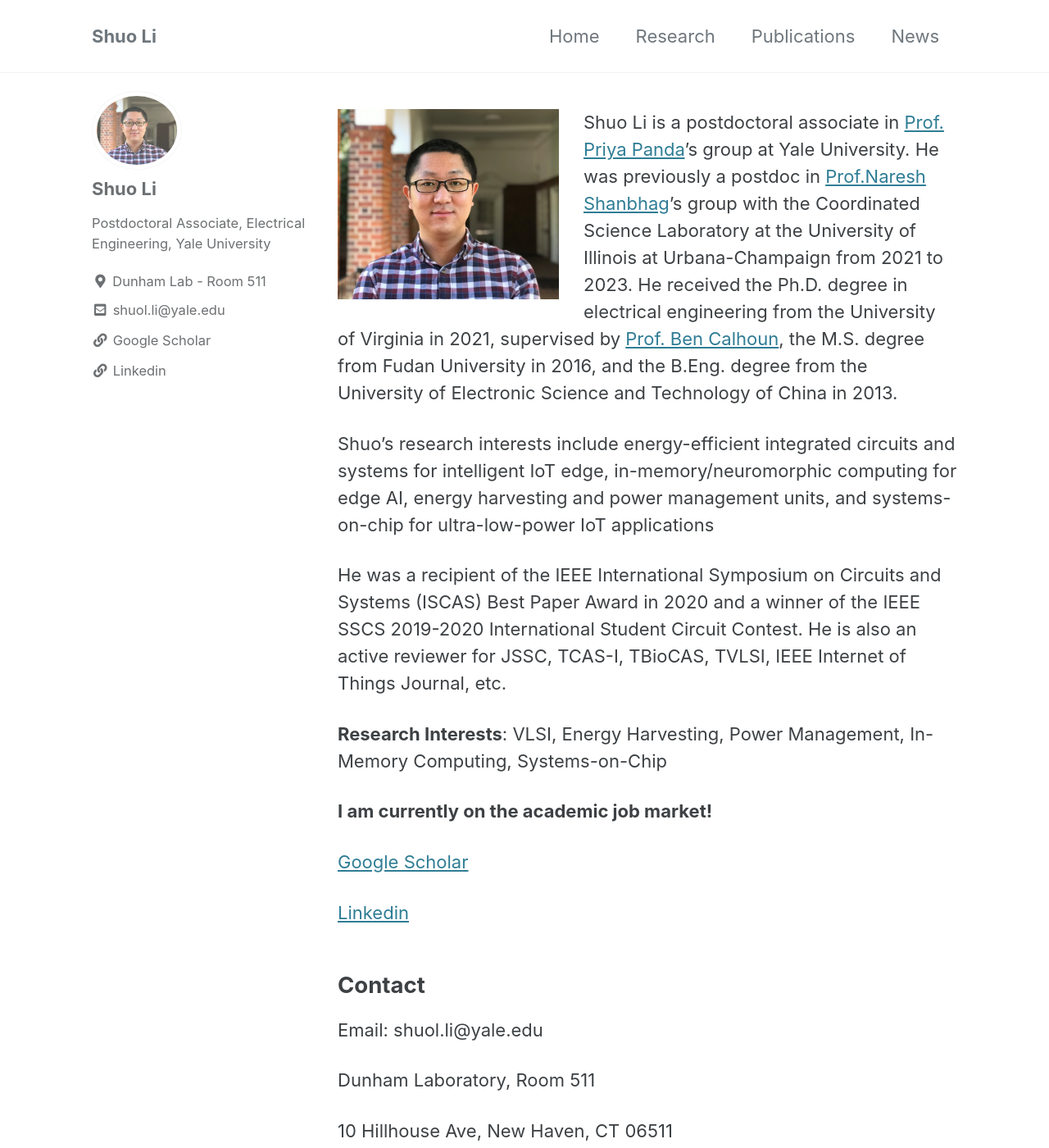
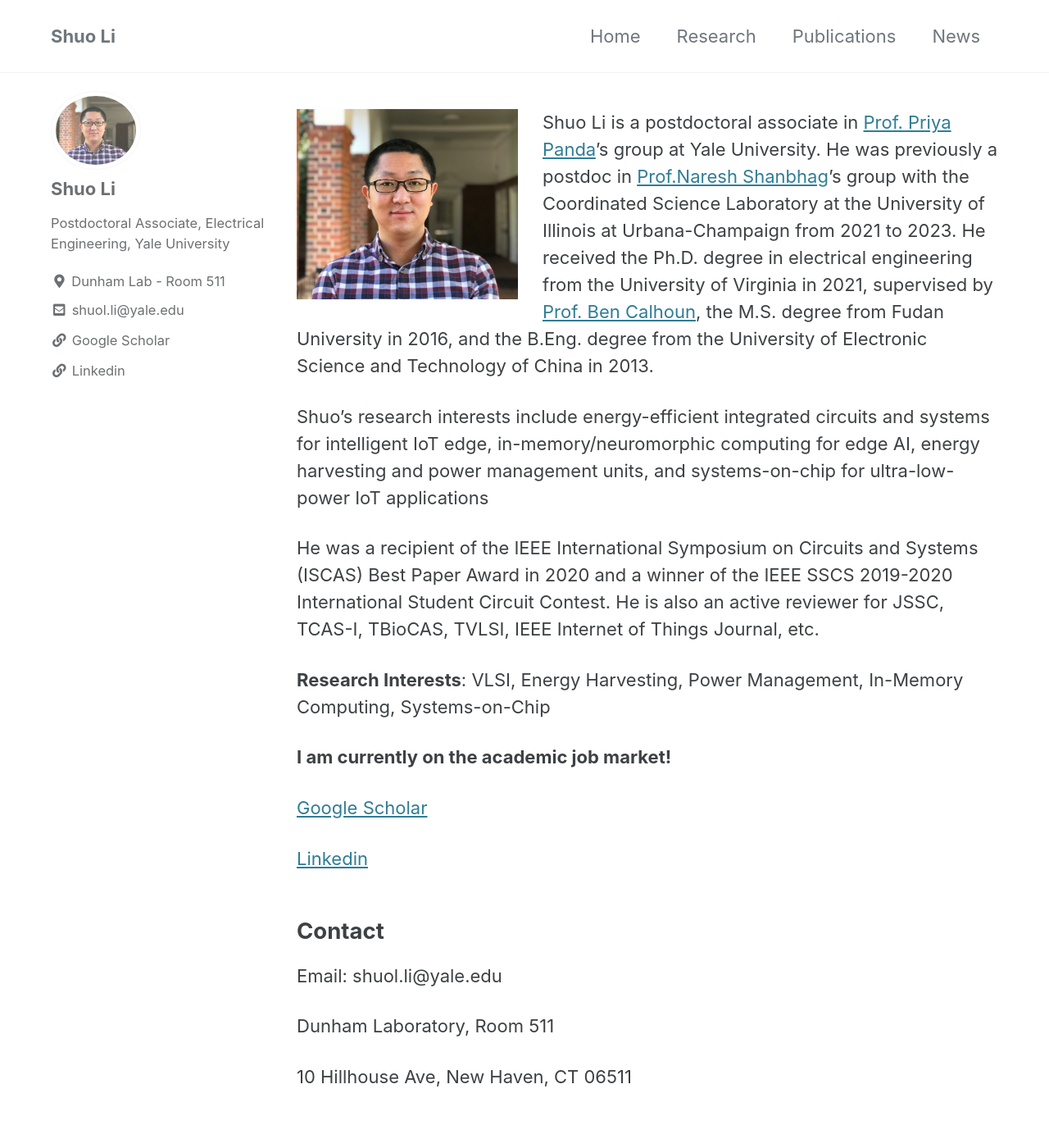
Before and after one commit to shuoli365/shuoli365.github.io, a Jekyll site: the page built from index.md, in a window 1280 px wide and 1400 px high. Shown: the whole window at 82% size. Built offline with Jekyll 4.4.1, drawn with Linux system fonts in a browser that asks for light colours; cached includes are drawn as plain includes.

Commit message:
Update _variables.scss

```diff
--- a/_sass/minimal-mistakes/_variables.scss
+++ b/_sass/minimal-mistakes/_variables.scss
@@ -148,7 +148,7 @@ $small: 600px !default;
 $medium: 768px !default;
 $medium-wide: 900px !default;
 $large: 1024px !default;
-$x-large: 1100px !default;
+$x-large: 1200px !default;
 $max-width: $x-large !default;
 
 /*
```
